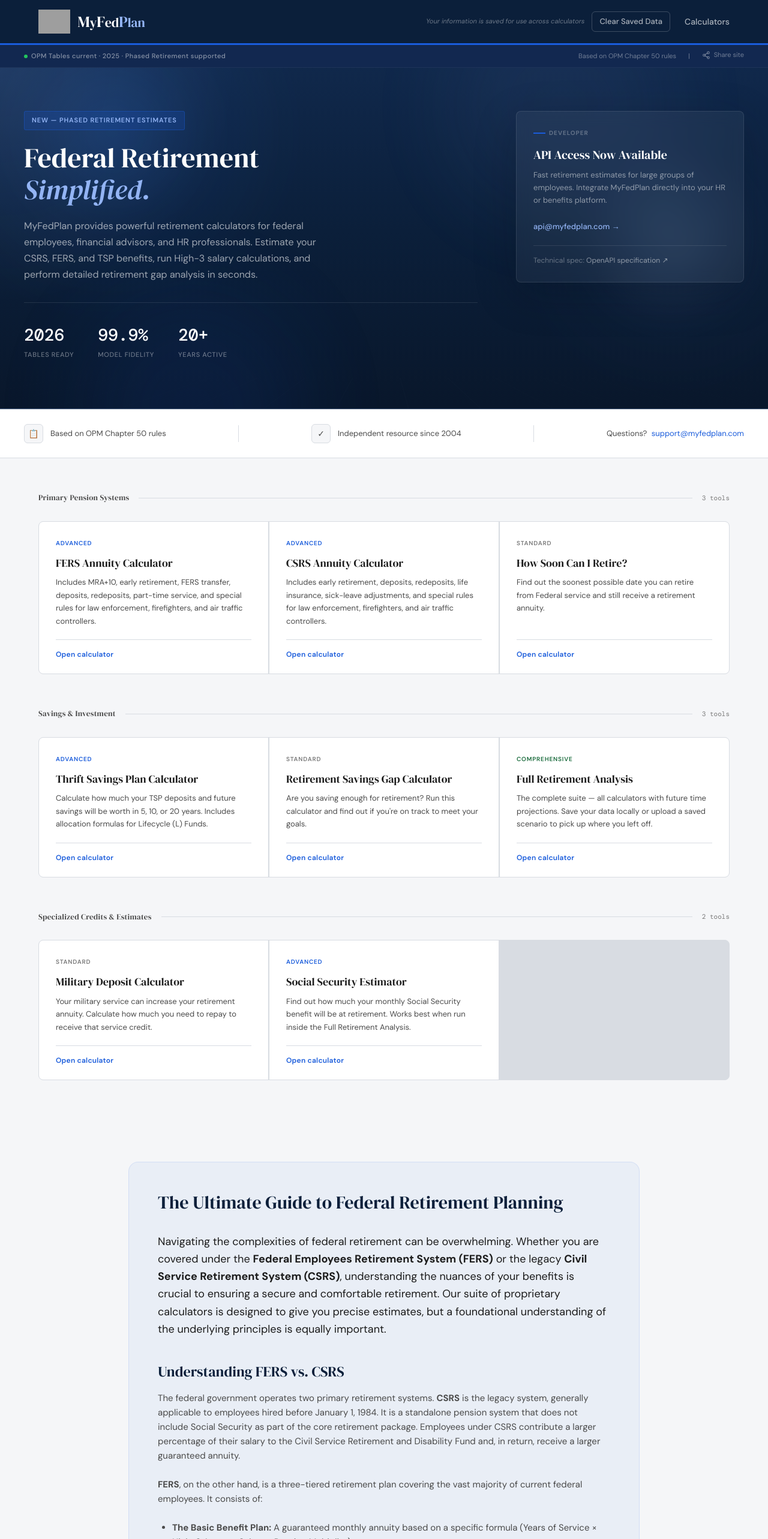
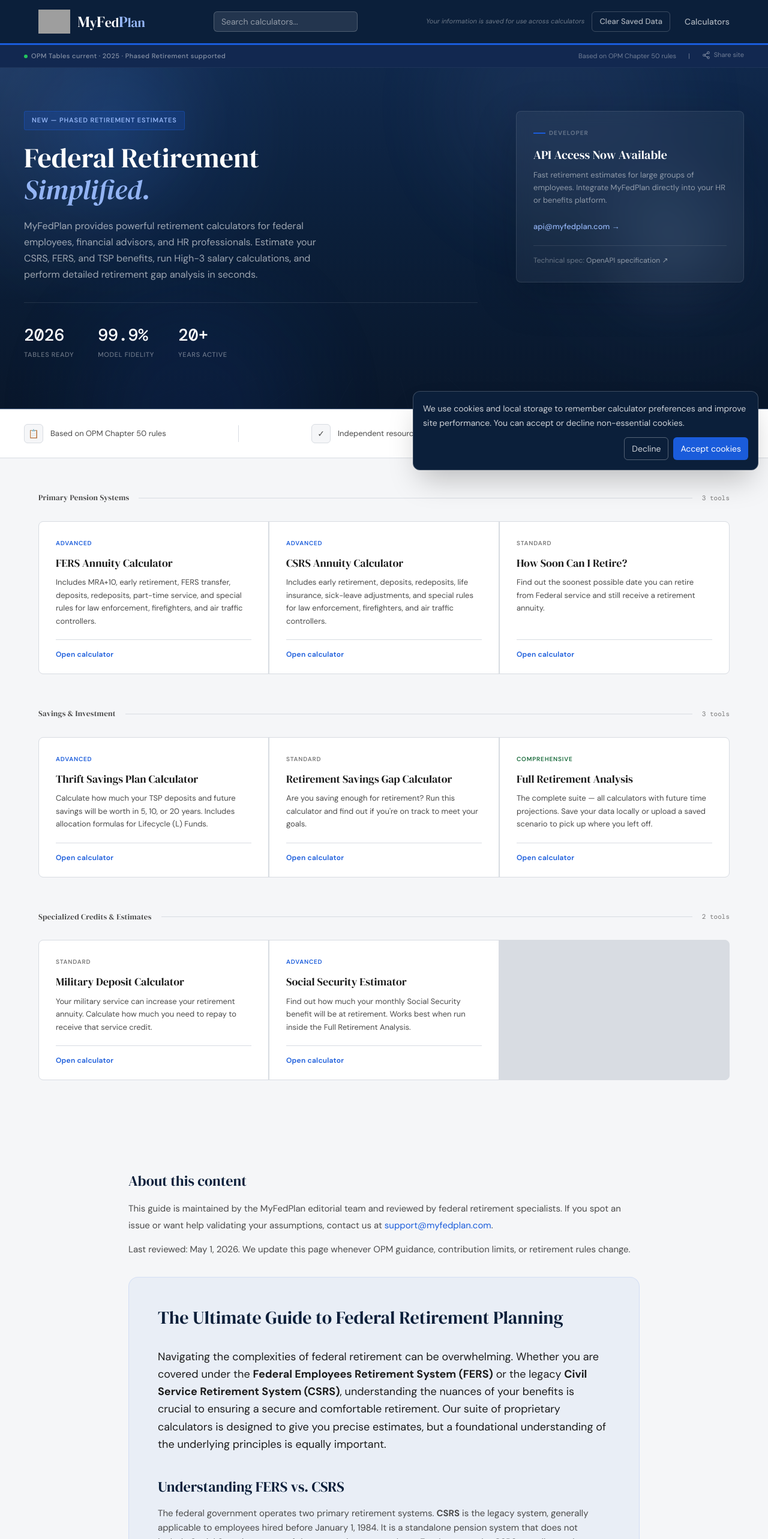
Before and after one commit to rscboy/quantos, a React (Vite) app: page / in a window 1280 px wide. Shown: the top 2566 px of the page at 60% size. Built offline with nearby package versions, Linux system fonts and the light colour scheme; grey boxes are pictures that could not be loaded.

Commit message:
Improve AdSense readiness with cookie consent, author info, and search

```diff
--- a/src/App.tsx
+++ b/src/App.tsx
@@ -24,6 +24,7 @@
 import { AboutUs } from './components/AboutUs';
 import { ContactUs } from './components/ContactUs';
 import { Disclaimer } from './components/Disclaimer';
+import { CookieConsent } from './components/CookieConsent';
 
 const CALCULATOR_VIEWS = new Set([
   'fers',
@@ -144,6 +145,7 @@
       </div>
 
       <Footer setView={handleNavigate} />
+      <CookieConsent />
 
       <NewMemberModal
         isOpen={showModal}
--- /dev/null
+++ b/src/components/CookieConsent.tsx
@@ -0,0 +1,37 @@
+import React, { useEffect, useState } from 'react';
+
+const COOKIE_KEY = 'myfedplan_cookie_consent_v1';
+
+export function CookieConsent() {
+  const [visible, setVisible] = useState(false);
+
+  useEffect(() => {
+    const consent = localStorage.getItem(COOKIE_KEY);
+    if (!consent) {
+      setVisible(true);
+    }
+  }, []);
+
+  const handleChoice = (choice: 'accepted' | 'declined') => {
+    localStorage.setItem(COOKIE_KEY, choice);
+    setVisible(false);
+  };
+
+  if (!visible) return null;
+
+  return (
+    <div className="fixed bottom-4 left-4 right-4 z-[60] md:left-auto md:max-w-xl rounded-xl border border-white/20 bg-navy text-white shadow-2xl p-4">
+      <p className="text-sm leading-6 text-white/80">
+        We use cookies and local storage to remember calculator preferences and improve site performance. You can accept or decline non-essential cookies.
+      </p>
+      <div className="mt-3 flex gap-2 justify-end">
+        <button className="px-3 py-2 text-sm rounded-md border border-white/30 text-white/80" onClick={() => handleChoice('declined')}>
+          Decline
+        </button>
+        <button className="px-3 py-2 text-sm rounded-md bg-blue text-white" onClick={() => handleChoice('accepted')}>
+          Accept cookies
+        </button>
+      </div>
+    </div>
+  );
+}
--- a/src/components/Home.tsx
+++ b/src/components/Home.tsx
@@ -206,6 +206,17 @@
         </div>
       </main>
 
+      <section className="max-w-[900px] mx-auto px-6 pt-4 pb-8" aria-labelledby="author-and-contact">
+        <h2 id="author-and-contact" className="font-serif text-2xl text-navy mb-4">About this content</h2>
+        <p className="text-text-2 leading-7 mb-3">
+          This guide is maintained by the MyFedPlan editorial team and reviewed by federal retirement specialists.
+          If you spot an issue or want help validating your assumptions, contact us at <a className="text-blue" href="mailto:support@myfedplan.com">support@myfedplan.com</a>.
+        </p>
+        <p className="text-text-2 leading-7">
+          Last reviewed: May 1, 2026. We update this page whenever OPM guidance, contribution limits, or retirement rules change.
+        </p>
+      </section>
+
       <article className="max-w-[900px] mx-auto px-6 pb-32">
         <div className="bg-blue/5 rounded-2xl p-8 md:p-12 border border-blue/10">
           <h2 className="font-serif text-3xl text-navy mb-8 leading-tight">The Ultimate Guide to Federal Retirement Planning</h2>
--- a/src/components/Nav.tsx
+++ b/src/components/Nav.tsx
@@ -1,9 +1,23 @@
 import React, { useEffect, useMemo, useRef, useState } from 'react';
 import { Check, Copy, Facebook, Mail, Share2, X } from 'lucide-react';
+
+const SEARCH_ROUTES = [
+  { id: 'fers', label: 'FERS Annuity Calculator' },
+  { id: 'csrs', label: 'CSRS Annuity Calculator' },
+  { id: 'eligibility', label: 'How Soon Can I Retire' },
+  { id: 'tsp', label: 'TSP Calculator' },
+  { id: 'gap', label: 'Retirement Gap Calculator' },
+  { id: 'military', label: 'Military Deposit Calculator' },
+  { id: 'full', label: 'Full Retirement Analysis' },
+  { id: 'ss', label: 'Social Security Estimator' },
+  { id: 'contact', label: 'Contact Us' },
+  { id: 'about', label: 'About Us' },
+];
 
 export function Nav({ setView }: { setView: (view: string) => void }) {
   const [isShareOpen, setIsShareOpen] = useState(false);
   const [copyStatus, setCopyStatus] = useState<'idle' | 'copied'>('idle');
+  const [query, setQuery] = useState('');
   const shareRef = useRef<HTMLDivElement | null>(null);
 
   const shareUrl = typeof window !== 'undefined' ? window.location.href : 'https://www.myfedplan.com';
@@ -86,6 +100,13 @@
     return () => window.clearTimeout(timeoutId);
   }, [copyStatus]);
 
+
+  const filteredRoutes = useMemo(() => {
+    const term = query.trim().toLowerCase();
+    if (!term) return [];
+    return SEARCH_ROUTES.filter((route) => route.label.toLowerCase().includes(term)).slice(0, 6);
+  }, [query]);
+
   const handleCopyClick = async () => {
     try {
       await shareOptions[0].action?.();
@@ -116,6 +137,30 @@
               </div>
             </div>
           </a>
+          <div className="hidden md:block relative">
+            <input
+              type="search"
+              value={query}
+              onChange={(e) => setQuery(e.target.value)}
+              placeholder="Search calculators..."
+              className="w-60 rounded-md border border-white/20 bg-white/10 px-3 py-1.5 text-sm text-white placeholder:text-white/50 focus:outline-none focus:ring-1 focus:ring-blue"
+              aria-label="Search calculators and pages"
+            />
+            {filteredRoutes.length > 0 && (
+              <div className="absolute mt-1 w-full rounded-md border border-white/15 bg-navy-2 shadow-xl overflow-hidden">
+                {filteredRoutes.map((route) => (
+                  <button
+                    key={route.id}
+                    className="w-full text-left px-3 py-2 text-sm text-white/85 hover:bg-white/10"
+                    onClick={() => { setView(route.id); setQuery(''); }}
+                  >
+                    {route.label}
+                  </button>
+                ))}
+              </div>
+            )}
+          </div>
+
           <ul className="hidden md:flex items-center gap-6 list-none m-0 p-0">
             <li className="flex items-center gap-3">
               <span className="text-white/40 text-[11px] italic">Your information is saved for use across calculators</span>
```
